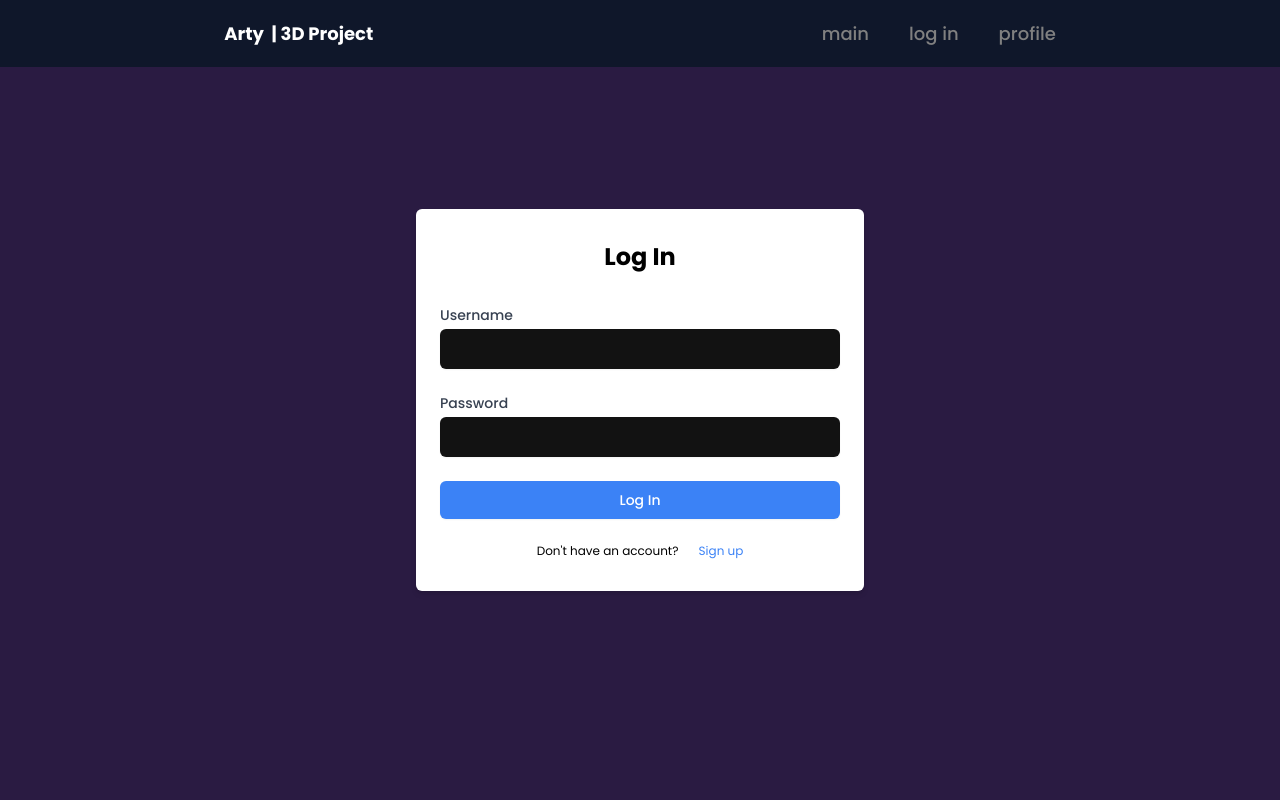
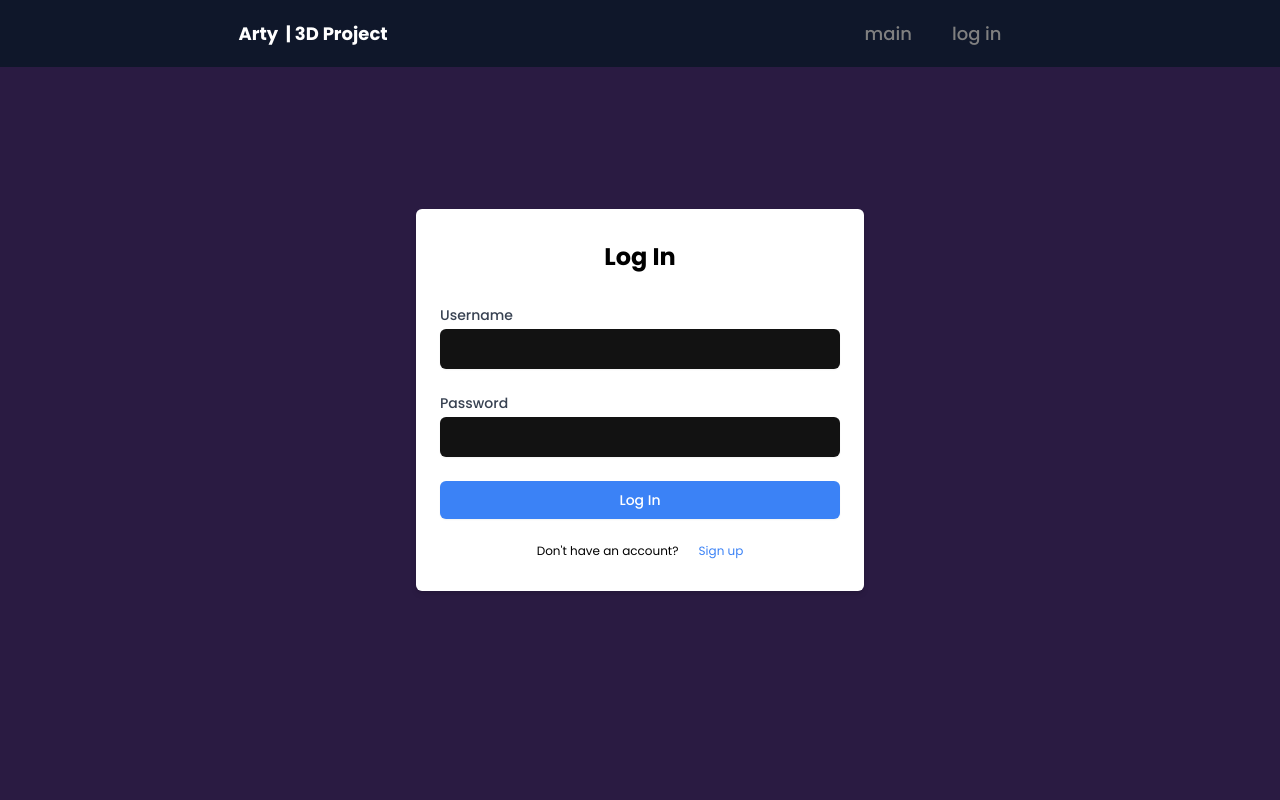
Before and after one commit to artySapa/3d-project, a React (Vite) app: page /login in a window 1280 px wide. Shown: the top 800 px of the page. Built offline with nearby package versions, Linux system fonts and the light colour scheme.

Commit message:
created the log in and the log out and the profile navbar better

```diff
--- a/src/components/Navbar.jsx
+++ b/src/components/Navbar.jsx
@@ -1,10 +1,17 @@
-import React, { useEffect, useState } from "react";
-import { BrowserRouter as Router, Routes, Route, Link, Navigate } from "react-router-dom";
+import React, { useEffect, useState, useRef } from "react";
+import {
+  BrowserRouter as Router,
+  Routes,
+  Route,
+  Link,
+  Navigate,
+} from "react-router-dom";
 import Login from "./pages/Login";
 import Welcome from "./Welcome";
 import Profile from "./pages/Profile";
 
 import { useSelector } from "react-redux";
+import { logout } from "../../redux/actions";
 
 const links = [
   { id: "main", title: "main" },
@@ -12,13 +19,37 @@
   { id: "userview", title: "profile" },
 ];
 
-const Navbar = ({setUser, profPic, setProfPic}) => {
+const Navbar = ({ setUser, profPic, setProfPic }) => {
   const [active, setActive] = useState("");
+  const [showDropdown, setShowDropdown] = useState(false);
   const user = useSelector((state) => state.user);
+  const dropdownRef = useRef(null);
 
   const handleLoginClick = () => {
     setActive("log in");
   };
+
+  const handleProfileHover = () => {
+    setShowDropdown(true);
+  };
+
+  const handleProfileLeave = () => {
+    setShowDropdown(false);
+  };
+
+  useEffect(() => {
+    const handleClickOutside = (event) => {
+      if (dropdownRef.current && !dropdownRef.current.contains(event.target)) {
+        setShowDropdown(false);
+      }
+    };
+
+    document.addEventListener("click", handleClickOutside);
+
+    return () => {
+      document.removeEventListener("click", handleClickOutside);
+    };
+  }, []);
 
   return (
     <Router>
@@ -40,31 +71,66 @@
 
           <ul className="list-none hidden sm:flex flex-row gap-10">
             {links.map((nav) => (
-
               <li
                 key={nav.id}
                 className={`${
                   active === nav.title ? "text-white" : "text-secondary"
                 } hover:text-white text-[18px] font-medium cursor-pointer`}
-                onClick={() => setActive(nav.title)}
+                onMouseEnter={
+                  nav.title === "log in" && user.username !== ""
+                    ? handleProfileHover
+                    : null
+                }
               >
-                {nav.title === "log in" ? (
-                    user.username === "" ?
-                  <Link to="/login">{nav.title}</Link> : <Link to="/profile">{nav.title}</Link>
-                ) :
-                nav.title === "profile" ?
-                user.username !== "" ? (
-                  <Link to="/profile">{nav.title}</Link>
-                ) : <Link to="/login">{nav.title}</Link> : <Link to="/">{nav.title}</Link>}
+                {nav.title === "log in" && user.username === "" && (
+                  <Link to="/login">{nav.title}</Link>
+                )}
+                {nav.title === "log in" && user.username !== "" && (
+                  <div className="relative">
+                    <Link to="/profile">
+                      <img
+                        className="w-[30px] h-[30px] rounded-full object-cover mr-4 shadow"
+                        src={user.picture}
+                      />
+                    </Link>
+                    {showDropdown && (
+                      <div
+                        className="absolute top-[40px] right-0 bg-white p-2 shadow rounded-md"
+                        ref={dropdownRef}
+                      >
+                        <Link
+                          to="/profile"
+                          onClick={handleProfileLeave}
+                          className="block px-2 py-1 text-sm text-gray-800 hover:bg-gray-200"
+                        >
+                          Profile
+                        </Link>
+                        <Link
+                          to="/"
+                          onClick={() => {
+                            handleProfileLeave;
+                            dispatch(logout());
+                          }}
+                          className="block px-2 py-1 text-sm text-gray-800 hover:bg-gray-200"
+                        >
+                          Logout
+                        </Link>
+                      </div>
+                    )}
+                  </div>
+                )}
+                {nav.title !== "log in" && nav.title !== "profile" && (
+                  <Link to="/">{nav.title}</Link>
+                )}
               </li>
             ))}
           </ul>
         </div>
       </nav>
       <Routes>
-        <Route path="/login" element={<Login/>} />
+        <Route path="/login" element={<Login />} />
         <Route path="/" element={<Welcome />} />
-        <Route path="/profile" element={<Profile/>} />
+        <Route path="/profile" element={<Profile />} />
       </Routes>
     </Router>
   );
--- a/src/components/pages/Profile.jsx
+++ b/src/components/pages/Profile.jsx
@@ -29,7 +29,7 @@
         {"\u202F"}!
       </h2>
       {picture && (
-        <img src={picture} alt="Profile Picture" className="mt-4" />
+        <img src={picture} alt="Profile Picture" className="w-[310px] h-[310px] rounded-full object-cover mr-2 shadow mt-[50px] ml-[50px]" />
       )}
     </div>
   );
```
